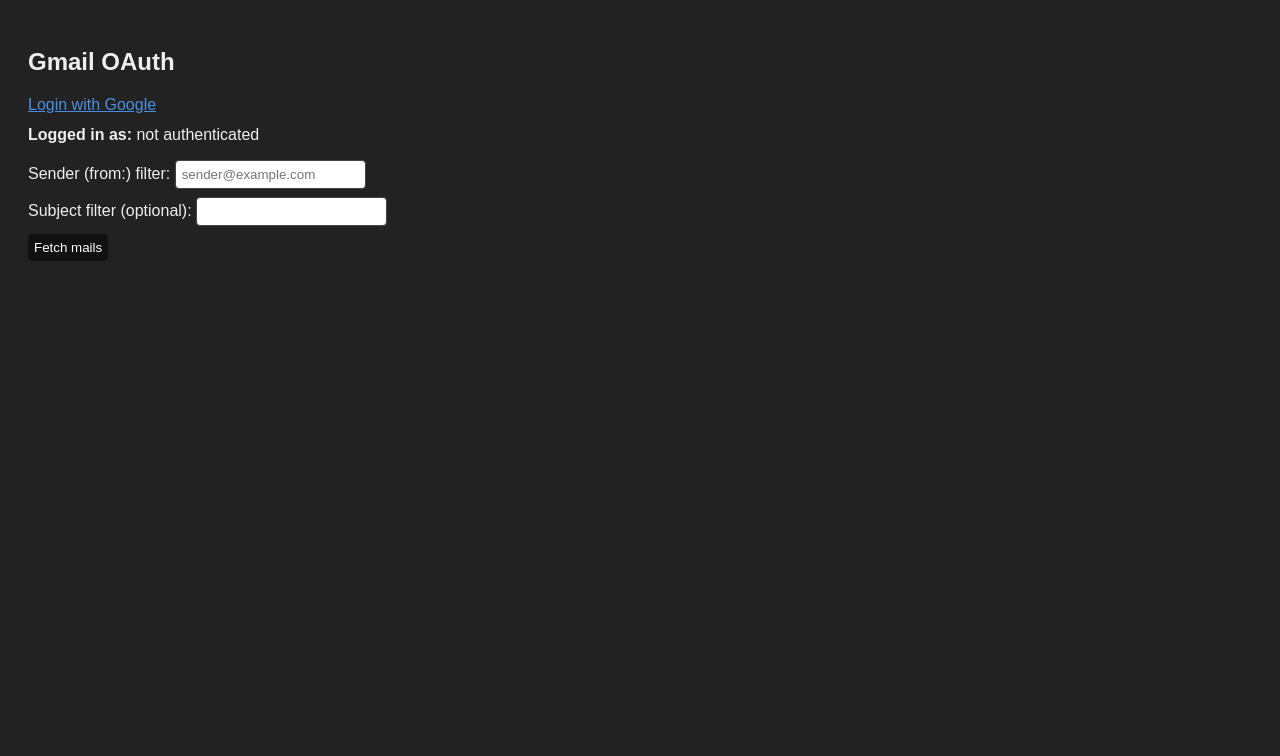
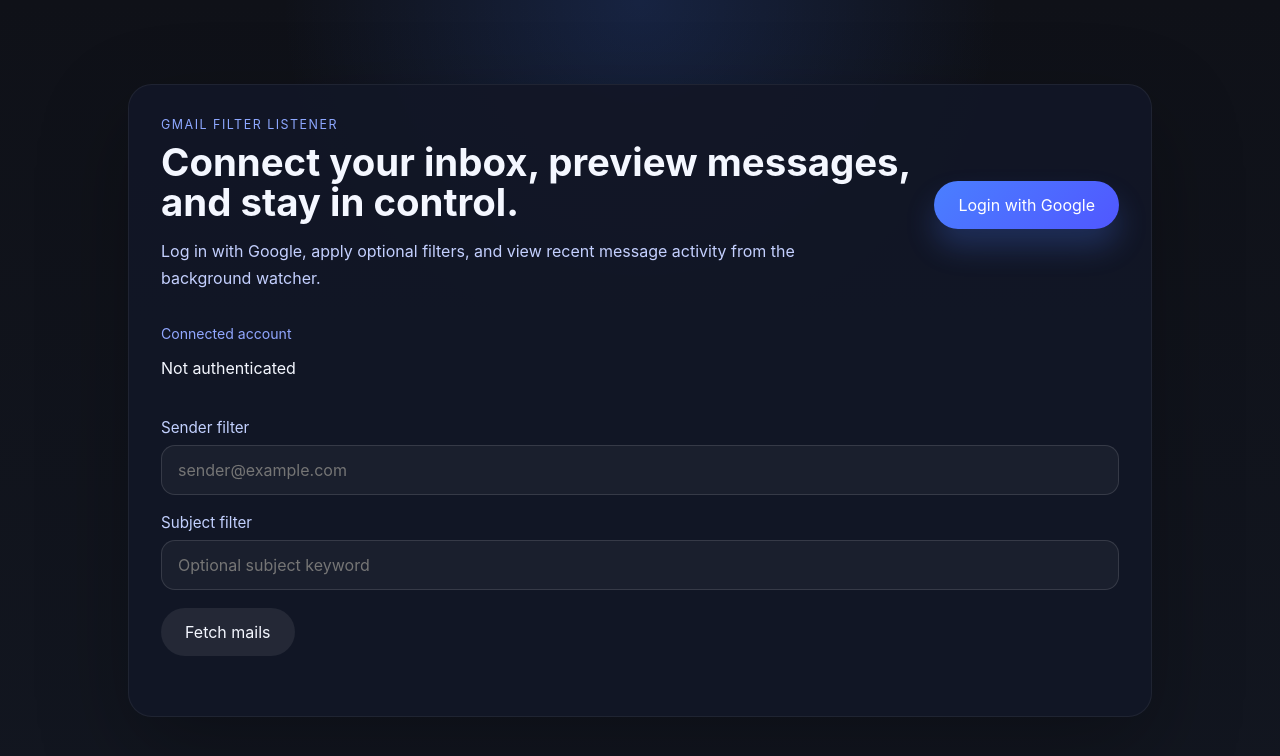
Before and after one commit to Satyamishere/getEmail, a React (Vite) app in the folder frontend/: page / in a window 1280 px wide. Shown: the top 756 px of the page. Built offline with nearby package versions, Linux system fonts and the light colour scheme.

Commit message:
Update README and frontend components

```diff
--- a/frontend/src/components/Home.jsx
+++ b/frontend/src/components/Home.jsx
@@ -1,84 +1,83 @@
 import React, { useEffect, useState, useRef } from "react";
 import axios from "axios";
 
-
-
 function Home() {
   const [loggedInEmail, setLoggedInEmail] = useState("");
-  // sender = the "from:" filter in Gmail query for your mailbox
   const [sender, setSender] = useState("");
   const [subjectFilter, setSubjectFilter] = useState("");
   const [message, setMessage] = useState("");
   const [messagesList, setMessagesList] = useState([]);
 
-
   useEffect(() => {
-    // here we parse authenticated email,access and refresh token we send from backend thorugj url
     const params = new URLSearchParams(window.location.search);
     const access = params.get("access");
     const refresh = params.get("refresh");
     const emailParam = params.get("email");
+
     if (access) {
-      // store tokens in localStorage for dev usage (not secure for production)
       localStorage.setItem("accessNotGoogleToken", access);
       if (refresh) localStorage.setItem("refreshNotGoogleToken", refresh);
       if (emailParam) setLoggedInEmail(emailParam);
 
-
-      // Clean the URL so tokens don't stay in history
       const cleanUrl = window.location.origin + window.location.pathname;
       window.history.replaceState({}, document.title, cleanUrl);
       setMessage("Authenticated — tokens saved (dev mode)");
     }
   }, []);
 
-
-  // This useffect is for stopping cron on backend on unmount via refresh or navigate or clossing tab
-  // we used sendbeacon instead of axios cause on unmount there is not enough time to do async fetch/axios/xhttp req so we use async beacon
-  // closing page or refreshing dosnt count in unmountig so react doesnt call cleanup func thats why  we are usung beforeunlaod evenlistner as just before unmounting browser calls stopunload. The cleaup is used to remove the eventlistner
   useEffect(() => {
     const stopOnUnload = async () => {
       try {
+        const url = "http://localhost:4000/stopmails";
+        const token = localStorage.getItem("accessNotGoogleToken");
 
-          const url = 'http://localhost:4000/stopmails';
-          const token = localStorage.getItem('accessNotGoogleToken');
-          //check if the current browser supports sendbeacon
         if (navigator.sendBeacon) {
-
-            try { navigator.sendBeacon(url); } catch (e) { /* ignore */ }
+          try {
+            navigator.sendBeacon(url);
+          } catch (e) {
+            // ignore
+          }
           return;
         }
 
-          // Fetch fallback for browsers/environments without sendBeacon support.
-          // Use credentials: include so cookies are sent when allowed by CORS
-          const headers = { 'Content-Type': 'application/json' };
-          if (token) headers['Authorization'] = `Bearer ${token}`;
-          await fetch(url, { method: 'POST', keepalive: true, credentials: 'include', headers, body: token ? JSON.stringify({ token }) : undefined });
-        } catch (e) {}
+        const headers = { "Content-Type": "application/json" };
+        if (token) headers["Authorization"] = `Bearer ${token}`;
+
+        await fetch(url, {
+          method: "POST",
+          keepalive: true,
+          credentials: "include",
+          headers,
+          body: token ? JSON.stringify({ token }) : undefined,
+        });
+      } catch (e) {
+        // no-op
+      }
     };
-    window.addEventListener('beforeunload', stopOnUnload);
-    return () => window.removeEventListener('beforeunload', stopOnUnload);
+
+    window.addEventListener("beforeunload", stopOnUnload);
+    return () => window.removeEventListener("beforeunload", stopOnUnload);
   }, []);
 
-  // Start backend cron once, then poll latestMessages every 10s to render.
-  // intervalref stores the interval id .its needed when we stop poll during unmounting
   const intervalRef = useRef(null);
 
-  // fetchLatest is shared: used by the submit handler, manual refresh button, and the interval
   const fetchLatest = async () => {
     try {
-      const token = localStorage.getItem('accessNotGoogleToken');
-      if (!token) return console.log('[fetchLatest] no token');
-      console.log('[fetchLatest] requesting latestMessages');
-      const r = await axios.get('http://localhost:4000/latestMessages', { headers: { Authorization: `Bearer ${token}` } });
-      console.log('[fetchLatest] got', (r.data && r.data.messages && r.data.messages.length) || 0);
-      setMessagesList(r.data.messages || []);
-    } catch (err) { console.error('[fetchLatest] err', err); }
+      const token = localStorage.getItem("accessNotGoogleToken");
+      if (!token) return;
+
+      const response = await axios.get("http://localhost:4000/latestMessages", {
+        headers: { Authorization: `Bearer ${token}` },
+      });
+
+      setMessagesList(response.data.messages || []);
+    } catch (err) {
+      console.error("[fetchLatest]", err);
+    }
   };
 
   useEffect(() => {
     return () => {
-      // clear interval on unmount
       if (intervalRef.current) {
         clearInterval(intervalRef.current);
         intervalRef.current = null;
@@ -88,77 +87,111 @@ function Home() {
 
   const handleSubmit = async (e) => {
     e.preventDefault();
-    setMessage('');
+    setMessage("");
+
     try {
-      const token = localStorage.getItem('accessNotGoogleToken');
-      if (!token) { setMessage('No token found. Click Login first.'); return; }
-      // start server-side polling
-  await axios.post('http://localhost:4000/getmails', { filters: { from: sender || undefined, subject: subjectFilter || undefined } }, { headers: { Authorization: `Bearer ${token}` } });
-      setMessage('Started polling on server.');
-      // fetch immediately and then start interval
+      const token = localStorage.getItem("accessNotGoogleToken");
+      if (!token) {
+        setMessage("No token found. Click login first.");
+        return;
+      }
+
+      await axios.post(
+        "http://localhost:4000/getmails",
+        { filters: { from: sender || undefined, subject: subjectFilter || undefined } },
+        { headers: { Authorization: `Bearer ${token}` } }
+      );
+
+      setMessage("Polling started on the server.");
       await fetchLatest();
-      // clear any previous interval stored in ref
+
       if (intervalRef.current) clearInterval(intervalRef.current);
-      intervalRef.current = setInterval(() => {
-        console.log('[interval] fetching latestMessages');
-        fetchLatest();
-      }, 10000);
-    } catch (err) { setMessage(`Error: ${err?.response?.data?.message || err.message}`); }
+      intervalRef.current = setInterval(fetchLatest, 10000);
+    } catch (err) {
+      setMessage(`Error: ${err?.response?.data?.message || err.message}`);
+    }
   };
 
   return (
-    <div style={{ padding: 20 }}>
-      <h2>Gmail OAuth </h2>
-      <p>{message}</p>
-      <div style={{ marginBottom: 12 }}>
-        <a href="http://localhost:4000/">Login with Google</a>
+    <div className="app-shell">
+      <div className="app-card">
+        <header className="hero-block">
+          <div>
+            <p className="eyebrow">Gmail filter listener</p>
+            <h1>Connect your inbox, preview messages, and stay in control.</h1>
+            <p className="hero-copy">Log in with Google, apply optional filters, and view recent message activity from the background watcher.</p>
           </div>
-      <div style={{ marginBottom: 12 }}>
-        <strong>Logged in as:</strong> {loggedInEmail || "not authenticated"}
+          <a className="button primary" href="http://localhost:4000/">
+            Login with Google
+          </a>
+        </header>
+
+        {message && <div className="status-banner">{message}</div>}
+
+        <section className="meta-row">
+          <div>
+            <span className="meta-label">Connected account</span>
+            <p>{loggedInEmail || "Not authenticated"}</p>
           </div>
+        </section>
 
-      <form onSubmit={handleSubmit}>
-        <div>
-          <label>Sender (from:) filter: </label>
+        <form className="filter-form" onSubmit={handleSubmit}>
+          <div className="input-group">
+            <label htmlFor="sender">Sender filter</label>
             <input
+              id="sender"
               value={sender}
               onChange={(e) => setSender(e.target.value)}
               placeholder="sender@example.com"
             />
           </div>
-        <div>
-          <label>Subject filter (optional): </label>
+
+          <div className="input-group">
+            <label htmlFor="subject">Subject filter</label>
             <input
+              id="subject"
               value={subjectFilter}
               onChange={(e) => setSubjectFilter(e.target.value)}
+              placeholder="Optional subject keyword"
             />
           </div>
-        <button type="submit">Fetch mails</button>
 
+          <div className="form-actions">
+            <button type="submit" className="button secondary">
+              Fetch mails
+            </button>
+          </div>
         </form>
 
         {messagesList.length > 0 && (
-        <div style={{ marginTop: 20 }}>
-          <h3>Messages ({messagesList.length})</h3>
-          <ul>
-            {messagesList.map((m) => (
-              <li key={m.id} style={{ marginBottom: 8 }}>
-                <div>
-                  <strong>From:</strong> {m.from}
+          <div className="messages-panel">
+            <div className="panel-header">
+              <h2>Messages</h2>
+              <span>{messagesList.length} results</span>
             </div>
-                <div>
-                  <strong>Subject:</strong> {m.subject}
+            <ul className="message-list">
+              {messagesList.map((item) => (
+                <li key={item.id} className="message-card">
+                  <div className="message-row">
+                    <span className="message-label">From</span>
+                    <span>{item.from}</span>
                   </div>
-                <div>
-                  <strong>Date:</strong> {m.date}
+                  <div className="message-row">
+                    <span className="message-label">Subject</span>
+                    <span>{item.subject}</span>
                   </div>
-                <div style={{ color: "#aaa" }}>{m.snippet}</div>
+                  <div className="message-row">
+                    <span className="message-label">Date</span>
+                    <span>{item.date}</span>
+                  </div>
+                  <p className="message-snippet">{item.snippet}</p>
                 </li>
               ))}
             </ul>
           </div>
         )}
       </div>
+    </div>
   );
 }
 
--- a/frontend/src/index.css
+++ b/frontend/src/index.css
@@ -1,20 +1,220 @@
 body {
-  font-family: Arial, sans-serif;
-  background: #222;
-  color: #eee;
+  margin: 0;
+  min-height: 100vh;
+  font-family: Inter, system-ui, -apple-system, BlinkMacSystemFont, "Segoe UI", sans-serif;
+  background: radial-gradient(circle at top, rgba(58, 118, 255, 0.18), transparent 35%),
+    linear-gradient(180deg, #0f1118 0%, #121620 100%);
+  color: #f4f7ff;
 }
-input, button {
-  margin: 4px 0;
-  padding: 6px;
-  border-radius: 4px;
-  border: 1px solid #444;
+
+* {
+  box-sizing: border-box;
 }
+
+button,
+input,
+a {
+  font: inherit;
+}
+
+a {
+  color: inherit;
+  text-decoration: none;
+}
+
 button {
-  background: #111;
-  color: #fff;
   border: none;
   cursor: pointer;
 }
-a {
-  color: #4a90e2;
+
+.app-shell {
+  min-height: 100vh;
+  display: flex;
+  align-items: center;
+  justify-content: center;
+  padding: 32px 16px;
 }
+
+.app-card {
+  width: min(1024px, 100%);
+  background: rgba(18, 23, 38, 0.95);
+  border: 1px solid rgba(255, 255, 255, 0.06);
+  border-radius: 24px;
+  box-shadow: 0 32px 90px rgba(0, 0, 0, 0.28);
+  padding: 32px;
+}
+
+.hero-block {
+  display: grid;
+  gap: 20px;
+  grid-template-columns: 1fr auto;
+  align-items: center;
+  margin-bottom: 32px;
+}
+
+.eyebrow {
+  margin: 0 0 10px;
+  color: #8da7ff;
+  letter-spacing: 0.12em;
+  text-transform: uppercase;
+  font-size: 0.78rem;
+}
+
+.hero-block h1 {
+  margin: 0;
+  font-size: clamp(2rem, 3vw, 3rem);
+  line-height: 1.05;
+  max-width: 760px;
+}
+
+.hero-copy {
+  margin: 16px 0 0;
+  max-width: 680px;
+  color: #c4d0ff;
+  line-height: 1.7;
+}
+
+.button {
+  display: inline-flex;
+  align-items: center;
+  justify-content: center;
+  border-radius: 999px;
+  padding: 14px 24px;
+  transition: transform 0.2s ease, background-color 0.2s ease, box-shadow 0.2s ease;
+}
+
+.button.primary {
+  background: linear-gradient(135deg, #4a7fff, #5057ff);
+  color: #fff;
+  box-shadow: 0 18px 30px rgba(74, 127, 255, 0.24);
+}
+
+.button.secondary {
+  background: rgba(255, 255, 255, 0.08);
+  color: #f4f7ff;
+}
+
+.button:hover {
+  transform: translateY(-1px);
+}
+
+.status-banner {
+  margin-bottom: 24px;
+  padding: 16px 20px;
+  border-radius: 16px;
+  background: rgba(74, 127, 255, 0.12);
+  color: #e7f1ff;
+  border: 1px solid rgba(74, 127, 255, 0.16);
+}
+
+.meta-row {
+  display: grid;
+  gap: 12px;
+  margin-bottom: 24px;
+}
+
+.meta-label {
+  display: block;
+  margin-bottom: 6px;
+  color: #91a7ff;
+  font-size: 0.88rem;
+}
+
+.filter-form {
+  display: grid;
+  gap: 18px;
+  margin-bottom: 28px;
+}
+
+.input-group {
+  display: grid;
+  gap: 8px;
+}
+
+.input-group label {
+  color: #c3d1ff;
+  font-size: 0.95rem;
+}
+
+.input-group input {
+  width: 100%;
+  min-height: 44px;
+  padding: 14px 16px;
+  border-radius: 14px;
+  border: 1px solid rgba(255, 255, 255, 0.12);
+  background: rgba(255, 255, 255, 0.04);
+  color: #eef2ff;
+}
+
+.input-group input:focus {
+  outline: none;
+  border-color: rgba(74, 127, 255, 0.55);
+  box-shadow: 0 0 0 3px rgba(74, 127, 255, 0.12);
+}
+
+.form-actions {
+  display: flex;
+  justify-content: flex-start;
+}
+
+.messages-panel {
+  border-top: 1px solid rgba(255, 255, 255, 0.08);
+  padding-top: 24px;
+}
+
+.panel-header {
+  display: flex;
+  align-items: center;
+  justify-content: space-between;
+  gap: 12px;
+  margin-bottom: 18px;
+}
+
+.panel-header h2 {
+  margin: 0;
+  font-size: 1.2rem;
+}
+
+.message-list {
+  list-style: none;
+  margin: 0;
+  padding: 0;
+  display: grid;
+  gap: 16px;
+}
+
+.message-card {
+  padding: 20px;
+  border-radius: 18px;
+  background: rgba(255, 255, 255, 0.04);
+  border: 1px solid rgba(255, 255, 255, 0.06);
+}
+
+.message-row {
+  display: grid;
+  grid-template-columns: 120px 1fr;
+  gap: 16px;
+  margin-bottom: 10px;
+}
+
+.message-label {
+  color: #91a7ff;
+  font-size: 0.92rem;
+  font-weight: 600;
+}
+
+.message-snippet {
+  margin: 0;
+  color: #d8dffd;
+  line-height: 1.7;
+}
+
+@media (max-width: 768px) {
+  .hero-block {
+    grid-template-columns: 1fr;
+  }
+
+  .message-row {
+    grid-template-columns: 1fr;
+  }
+}
```
Also changed, not shown: 2 other files (tests, documents, lock files or other folders). Lines whose indentation alone changed are shown as unchanged.
